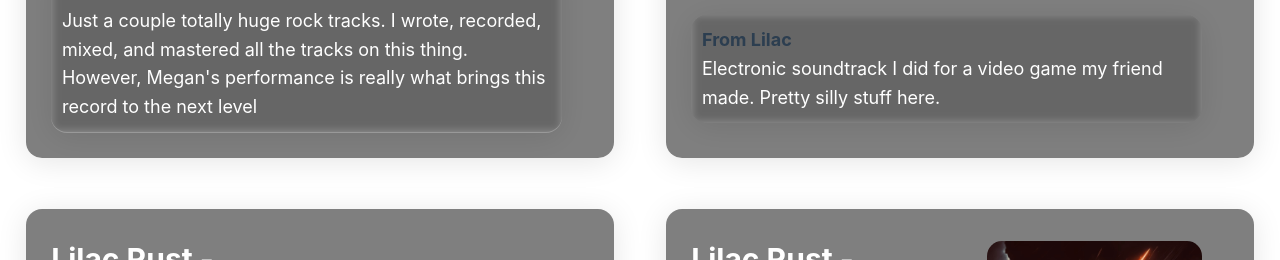
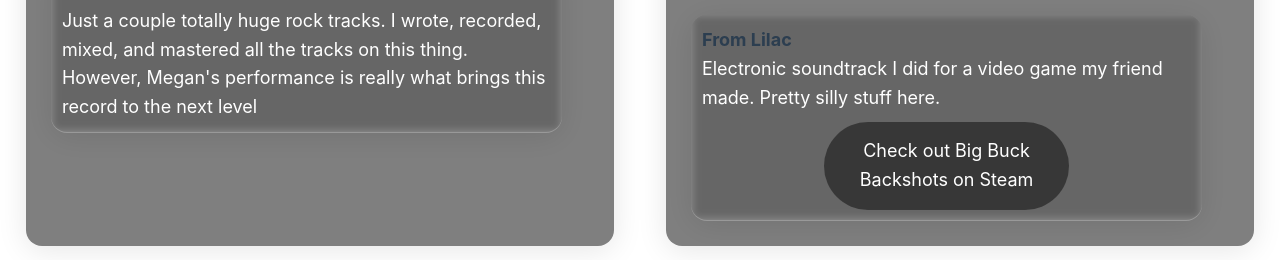
Before and after one commit to 18gdoyle/lilac-rust-recordings, a Vue app: page /pastprojects in a window 1280 px wide. Shown: the part 1080-1340 px from the top of the page. Built offline with nearby package versions, Linux system fonts and the light colour scheme.

Commit message:
added BBB button

```diff
--- a/src/components/PastProject.vue
+++ b/src/components/PastProject.vue
@@ -26,6 +26,10 @@
       <div class="whiteGlassDiv" v-if="description !== undefined">
         <p class="fromTitle">From Lilac</p>
         <p v-html="description" class="note"></p>
+        <div class="descriptionButton" v-if="descriptionButtonLink">
+          <a class="mobileButtonLink" :href="descriptionButtonLink" target="_blank">{{
+            descriptionButtonText }}</a>
+        </div>
       </div>
       <div class="whiteGlassDiv" style="margin-top: 2%;" v-if="review !== undefined">
         <p class="fromTitle">From the Artist</p>
@@ -48,7 +52,9 @@ export default {
     streamingServices: String,
     description: String,
     review: String,
-    albumArt: String
+    albumArt: String,
+    descriptionButtonLink: String,
+    descriptionButtonText: String
   }
 }
 </script>
@@ -145,7 +151,41 @@ export default {
   padding: 2%;
 }
 
+.descriptionButton {
+  width: 100%;
+  display: flex;
+  justify-content: center;
+  align-items: center;
+  margin-top: 10px;
+}
+
+.mobileButtonLink {
+  font-size: large;
+  padding: 15px;
+  display: flex;
+  justify-content: center;
+  align-items: center;
+  border-radius: 100vh;
+  background-color: #1a191999;
+  text-align: center;
+  color: #fff;
+  transition: all 0.3s;
+  width: 50%;
+}
+
+.mobileButtonLink:hover {
+  transform: scale(110%);
+}
+
 @media only screen and (max-width: 768px) {
+  .mobileButtonLink {
+    width: 100%;
+  }
+
+  .mobileButtonLink:hover {
+    transform: scale(100%);
+  }
+
   .socialMediaButtonLong {
     padding: 50%;
   }
--- a/src/views/PastProjectsView.vue
+++ b/src/views/PastProjectsView.vue
@@ -33,6 +33,8 @@ import PastProject from '@/components/PastProject.vue';
                     :tikTokButton="'https://www.tiktok.com/@lilac_rust'"
                     :spotifyButton="'https://open.spotify.com/album/2zqmqIgb9y2jKVPkDsOk3u?si=3W6ui6TITsmWSKqkU2AVFA'"
                     :streamingServices="'https://lilacrust.com/lilacrustmusic'" :albumArt="'/songs/bigBuckBackshots/albumArt.png'"
+                    :descriptionButtonLink="'https://store.steampowered.com/app/3388940/Big_Buck_Backshots/'"
+                    :descriptionButtonText="'Check out Big Buck Backshots on Steam'"
                     :description="`Electronic soundtrack I did for a video game my friend made. Pretty silly stuff here.`">
                 </PastProject>
             </div>
```
